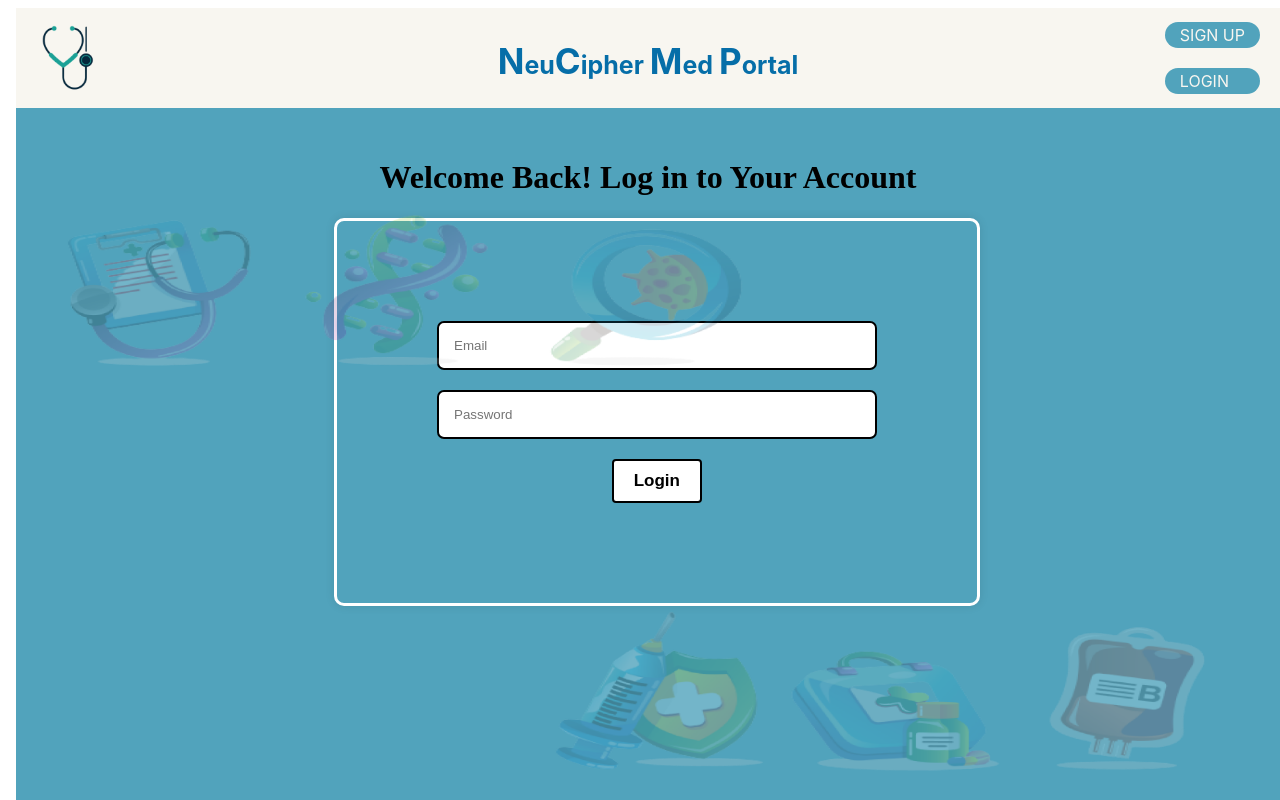
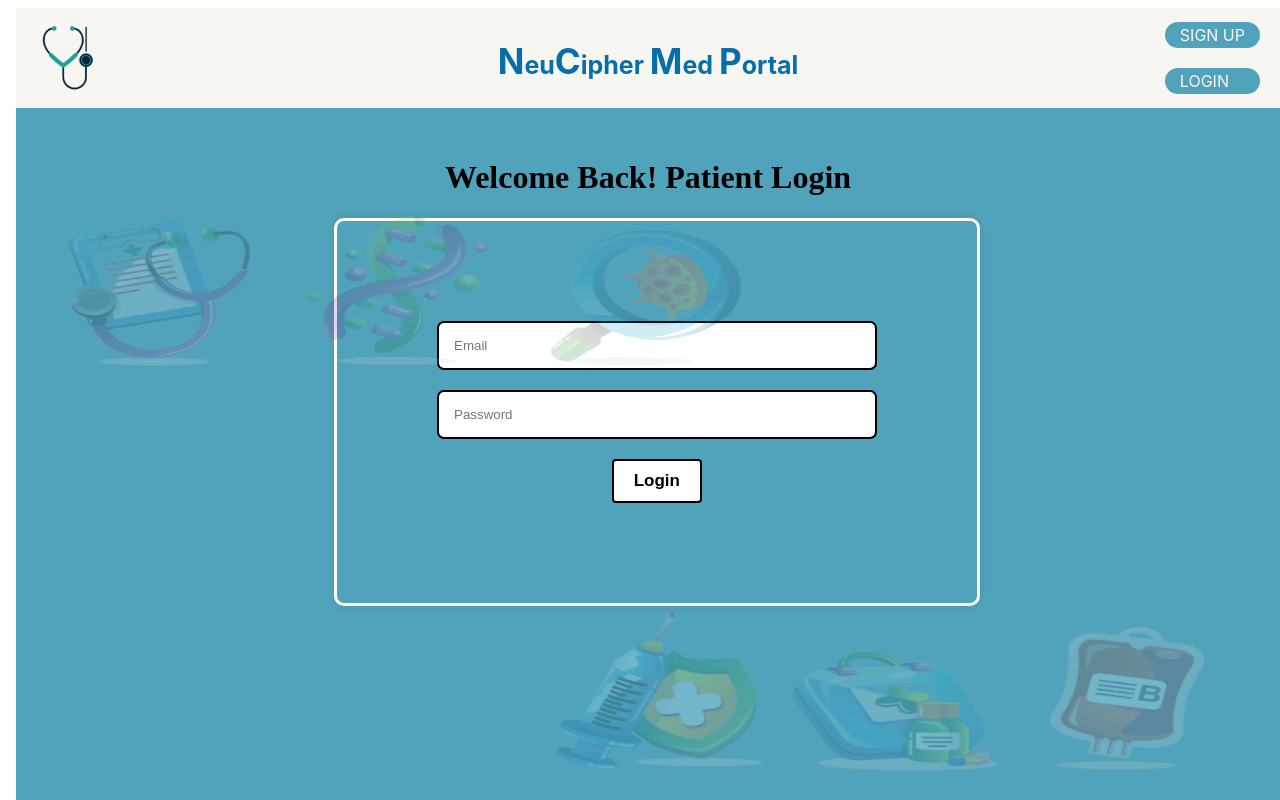
Before and after one commit to imparshva07/NeuroDecipher, an Angular app in the folder neucipher-frontend/: page /login in a window 1280 px wide. Shown: the top 800 px of the page. Built offline with nearby package versions, Linux system fonts and the light colour scheme.

Commit message:
Update login.component.html

```diff
--- a/neucipher-frontend/src/app/login/login.component.html
+++ b/neucipher-frontend/src/app/login/login.component.html
@@ -2,7 +2,7 @@
 <body>
 <div class="container">
   <header>
-    <h1>Welcome Back! Log in to Your Account</h1>
+    <h1>Welcome Back! Patient Login</h1>
   </header>
 
   <form (ngSubmit)="onLogin()" class="login-form">
```
